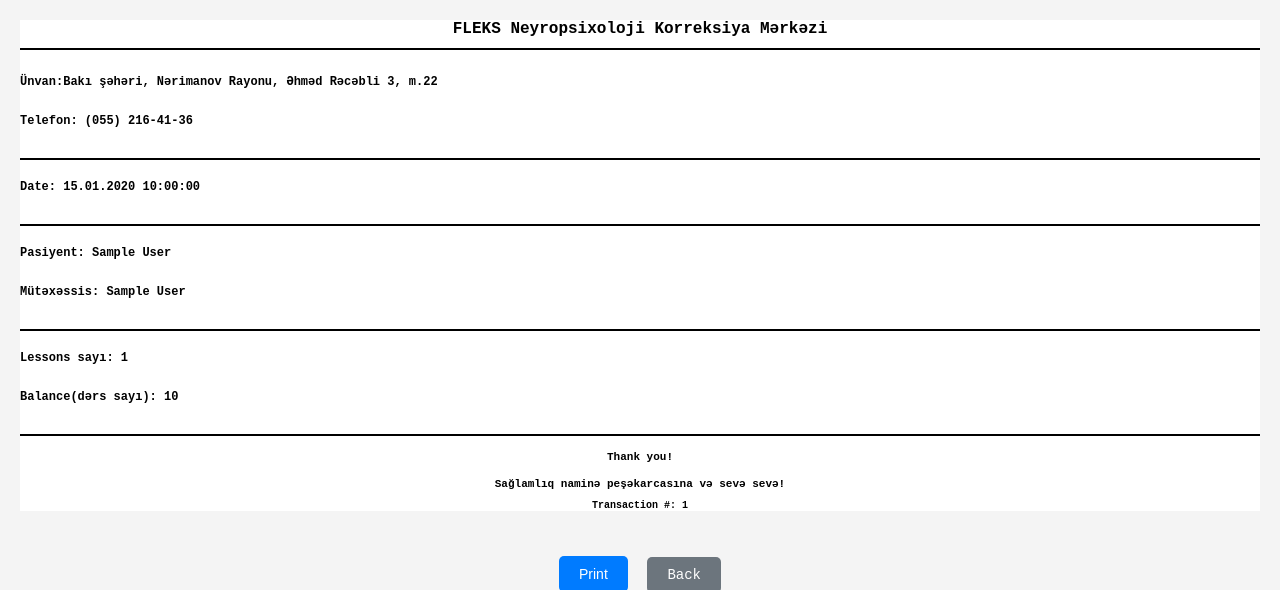
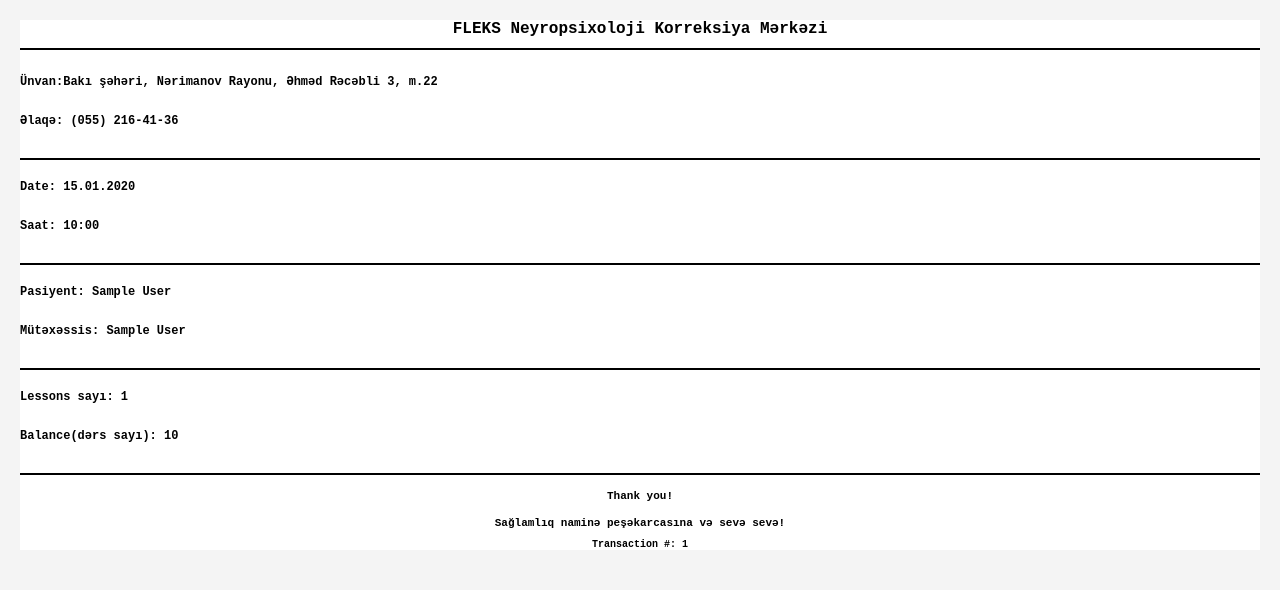
Before and after one commit to 5exclamations/fleks_control_panel, a Django app: page /transactions/1/view-receipt/ in a window 1280 px wide. Shown: the top 590 px of the page. Run offline with Django 5.2, Linux system fonts and the light colour scheme; a user stored in the database is signed in; tables that the repository leaves empty hold one stand-in row (values such as "Sample post").

Commit message:
separated time and date

```diff
--- a/accounting/templates/accounting/deposit_receipt.html
+++ b/accounting/templates/accounting/deposit_receipt.html
@@ -133,7 +133,10 @@
 
         <div class="receipt-section">
             <div class="receipt-item">
-                <span class="receipt-label">{% trans "Date" %}:</span> {{ date_str }}
+                <span class="receipt-label">{% trans "Date" %}:</span> {{ deposit.date_time|date:"d.m.Y" }}
+            </div>
+            <div class="receipt-item">
+                <span class="receipt-label">Saat:</span> {{ deposit.date_time|date:"H:i" }}
             </div>
         </div>
 
--- a/accounting/templates/accounting/receipt.html
+++ b/accounting/templates/accounting/receipt.html
@@ -127,13 +127,16 @@
             Ünvan:Bakı şəhəri, Nərimanov Rayonu,
                 Əhməd Rəcəbli 3, m.22 </div>
             <div class="receipt-item">
-Telefon: (055) 216-41-36
+Əlaqə: (055) 216-41-36
                 </div>
         </div>
 
         <div class="receipt-section">
             <div class="receipt-item">
-                <span class="receipt-label">{% trans "Date" %}:</span> {{ date_str }}
+                <span class="receipt-label">{% trans "Date" %}:</span> {{ transaction.date_time|date:"d.m.Y" }}
+            </div>
+            <div class="receipt-item">
+                <span class="receipt-label">Saat:</span> {{ transaction.date_time|date:"H:i" }}
             </div>
         </div>
 
```
